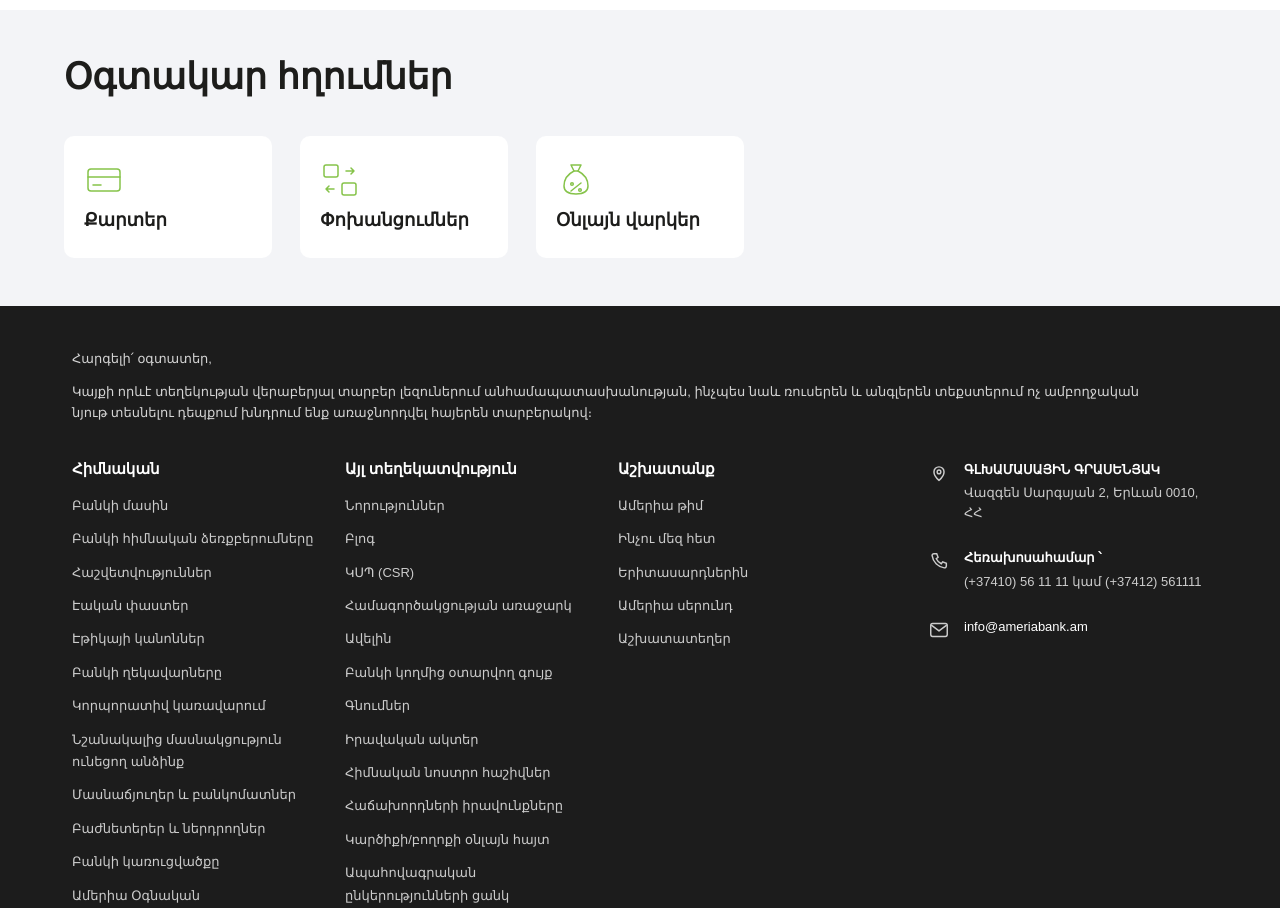
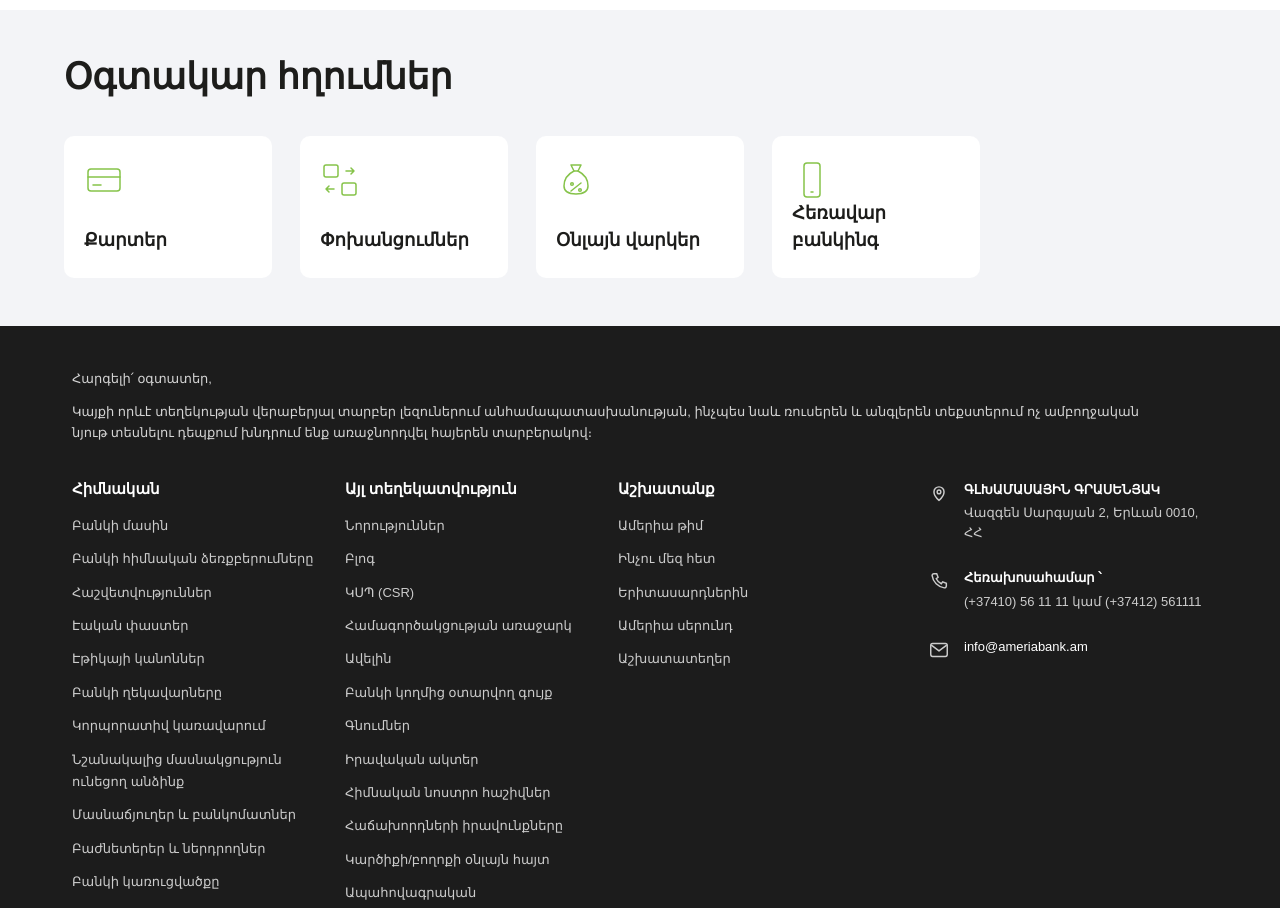
Before and after one commit to Artur-2013/AmeriaBank, a React (Vite) app: page / in a window 1280 px wide. Shown: the part 960-1868 px from the top of the page. Built offline with nearby package versions, Linux system fonts and the light colour scheme.

Commit message:
usefullinksCards4

```diff
--- a/src/pages/Glxavor.jsx
+++ b/src/pages/Glxavor.jsx
@@ -195,7 +195,13 @@ export default function Glxavor() {
   </svg>
   <span className="gl-link-card__title">Օնլայն վարկեր</span>
 </a>
-
+<a href="#" className="gl-link-card">
+  <svg className="gl-link-card__icon" viewBox="0 0 40 40" fill="none" stroke="currentColor" strokeWidth="1.5" strokeLinecap="round" strokeLinejoin="round" aria-hidden="true">
+    <rect x="12" y="3" width="16" height="34" rx="3" />
+    <path d="M19 32h2" />
+  </svg>
+  <span className="gl-link-card__title">Հեռավար բանկինգ</span>
+</a>
     </div>
   </div>
 </div>
```
